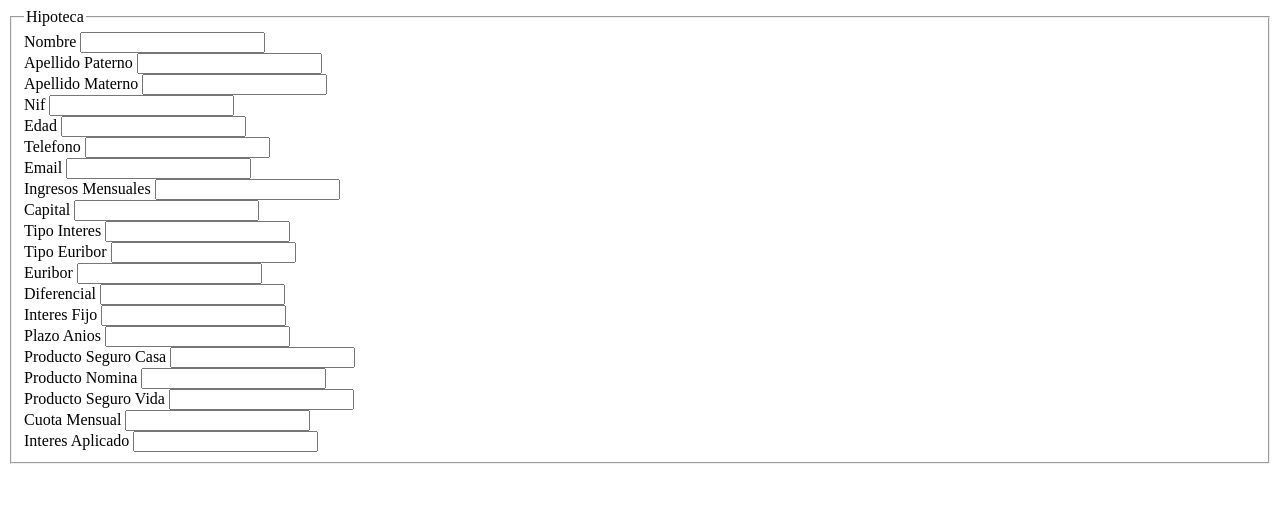
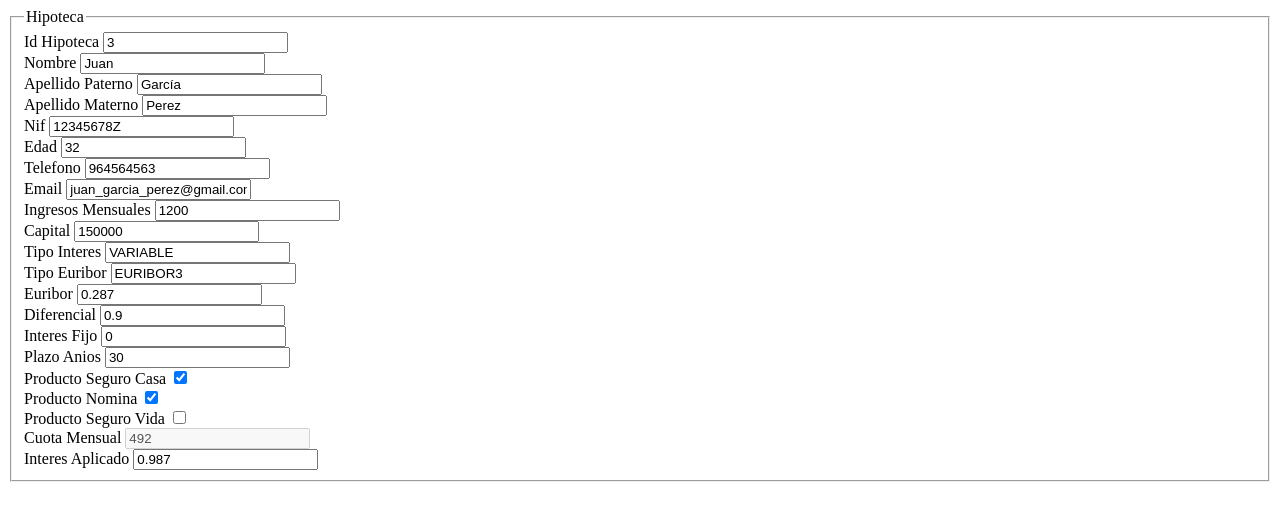
Before and after one commit to malayat/Hipoteca, a plain HTML site: page Hipoteca/public_html/detalle.html in a window 1280 px wide. Drawn offline with nearby package versions, Linux system fonts and the light colour scheme.

Commit message:
Binding ng-model

```diff
--- a/Hipoteca/public_html/detalle.html
+++ b/Hipoteca/public_html/detalle.html
@@ -1,74 +1,102 @@
 <!DOCTYPE html>
 
-<html>
+<html ng-app="app">
     <head>
         <title>Detalle Hipoteca</title>
+        <script src="//ajax.googleapis.com/ajax/libs/angularjs/1.2.19/angular.min.js"></script>
+        <script src="script.js"></script>
         <meta charset="UTF-8">
         <meta name="viewport" content="width=device-width, initial-scale=1.0">
     </head>
-    <body>
+    <body ng-controller="HipotecaController">
         <form>
             <fieldset>
                 <legend>Hipoteca</legend>
+
+                <label for="id_hipoteca">Id Hipoteca</label>
+                <input id="id_hipoteca" name="id_hipoteca" type="text"
+                       ng-model="hipoteca.idHipoteca"/> <br/>
+
                 <label for="nombre">Nombre</label>
-                <input id="nombre" name="nombre" type="text"/> <br/>
+                <input id="nombre" name="nombre" type="text"
+                       ng-model="hipoteca.nombre"/> <br/>
 
                 <label for="ape1">Apellido Paterno</label>
-                <input id="ape1" name="ape1" type="text"/> <br/>
+                <input id="ape1" name="ape1" type="text"
+                       ng-model="hipoteca.ape1"/> <br/>
 
                 <label for="ape2">Apellido Materno</label>
-                <input id="ape2" name="ape2" type="text"/> <br/>
+                <input id="ape2" name="ape2" type="text"
+                       ng-model="hipoteca.ape2"/> <br/>
 
                 <label for="nif">Nif</label>
-                <input id="nif" name="nif" type="text"/> <br/>
+                <input id="nif" name="nif" type="text"
+                       ng-model="hipoteca.nif"/> <br/>
 
                 <label for="edad">Edad</label>
-                <input id="edad" name="edad" type="text"/> <br/>
+                <input id="edad" name="edad" type="text"
+                       ng-model="hipoteca.edad"/> <br/>
 
                 <label for="fono">Telefono</label>
-                <input id="fono" name="fono" type="text"/> <br/>
+                <input id="fono" name="fono" type="text"
+                       ng-model="hipoteca.telefono"/> <br/>
 
                 <label for="email">Email</label>
-                <input id="email" name="email" type="text"/> <br/>
+                <input id="email" name="email" type="text"
+                       ng-model="hipoteca.email"/> <br/>
 
                 <label for="salario">Ingresos Mensuales</label>
-                <input id="salario" name="salario" type="text"/> <br/>
+                <input id="salario" name="salario" type="text"
+                       ng-model="hipoteca.ingresosMensuales"/> <br/>
 
                 <label for="capital">Capital</label>
-                <input id="capital" name="capital" type="text"/> <br/>
+                <input id="capital" name="capital" type="text"
+                       ng-model="hipoteca.datosFinancieros.capital"/> <br/>
 
                 <label for="tipo_interes">Tipo Interes</label>
-                <input id="tipo_interes" name="tipo_interes" type="text"/> <br/>
+                <input id="tipo_interes" name="tipo_interes" type="text"
+                       ng-model="hipoteca.datosFinancieros.tipoInteres"/> <br/>
 
                 <label for="tipo_euribor">Tipo Euribor</label>
-                <input id="tipo_euribor" name="tipo_euribor" type="text"/> <br/>
+                <input id="tipo_euribor" name="tipo_euribor" type="text"
+                       ng-model="hipoteca.datosFinancieros.tipoEuribor"/> <br/>
 
                 <label for="euribor">Euribor</label>
-                <input id="euribor" name="euribor" type="text"/> <br/>
+                <input id="euribor" name="euribor" type="text"
+                       ng-model="hipoteca.datosFinancieros.euribor"/> <br/>
 
                 <label for="diferencial">Diferencial</label>
-                <input id="diferencial" name="diferencial" type="text"/> <br/>
+                <input id="diferencial" name="diferencial" type="text"
+                       ng-model="hipoteca.datosFinancieros.diferencial"/> <br/>
 
                 <label for="interes_fijo">Interes Fijo</label>
-                <input id="interes_fijo" name="interes_fijo" type="text"/> <br/>
+                <input id="interes_fijo" name="interes_fijo" type="text"
+                       ng-model="hipoteca.datosFinancieros.interesFijo"/> <br/>
 
                 <label for="plazo_anios">Plazo Anios</label>
-                <input id="plazo_anios" name="plazo_anios" type="text"/> <br/>
+                <input id="plazo_anios" name="plazo_anios" type="text"
+                       ng-model="hipoteca.datosFinancieros.plazoAnyos"/> <br/>
 
                 <label for="producto_seguro_casa">Producto Seguro Casa</label>
-                <input id="producto_seguro_casa" name="producto_seguro_casa" type="text"/> <br/>
+                <input id="producto_seguro_casa" name="producto_seguro_casa" type="checkbox"
+                       ng-model="hipoteca.productosContratados.seguroCasa"/> <br/>
 
                 <label for="producto_nomina">Producto Nomina</label>
-                <input id="producto_nomina" name="producto_nomina" type="text"/> <br/>
+                <input id="producto_nomina" name="producto_nomina" type="checkbox"
+                       ng-model="hipoteca.productosContratados.nomina"/> <br/>
 
                 <label for="producto_seguro_vida">Producto Seguro Vida</label>
-                <input id="producto_seguro_vida" name="producto_seguro_vida" type="text"/> <br/>
+                <input id="producto_seguro_vida" name="producto_seguro_vida" type="checkbox"
+                       ng-model="hipoteca.productosContratados.seguroVida"/> <br/>
 
                 <label for="cuota_mensual">Cuota Mensual</label>
-                <input id="cuota_mensual" name="cuota_mensual" type="text"/> <br/>
+                <input id="cuota_mensual" name="cuota_mensual" type="text"
+                       ng-model="hipoteca.cuotaMensual"
+                       ng-disabled="true"/> <br/>
 
                 <label for="interes_aplicado">Interes Aplicado</label>
-                <input id="interes_aplicado" name="interes_aplicado" type="text"/> <br/>
+                <input id="interes_aplicado" name="interes_aplicado" type="text"
+                       ng-model="hipoteca.interesAplicado"/> <br/>
 
             </fieldset>
 
```
